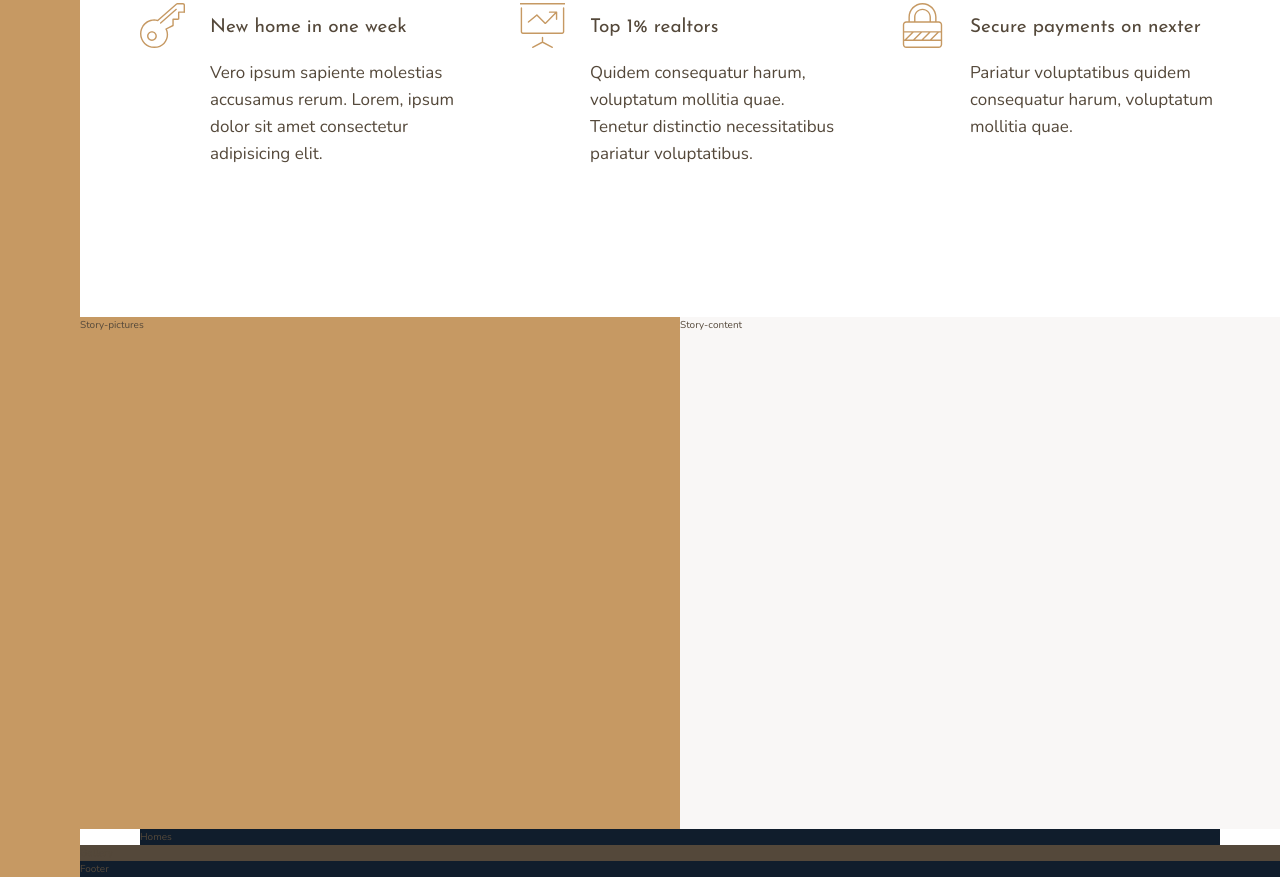
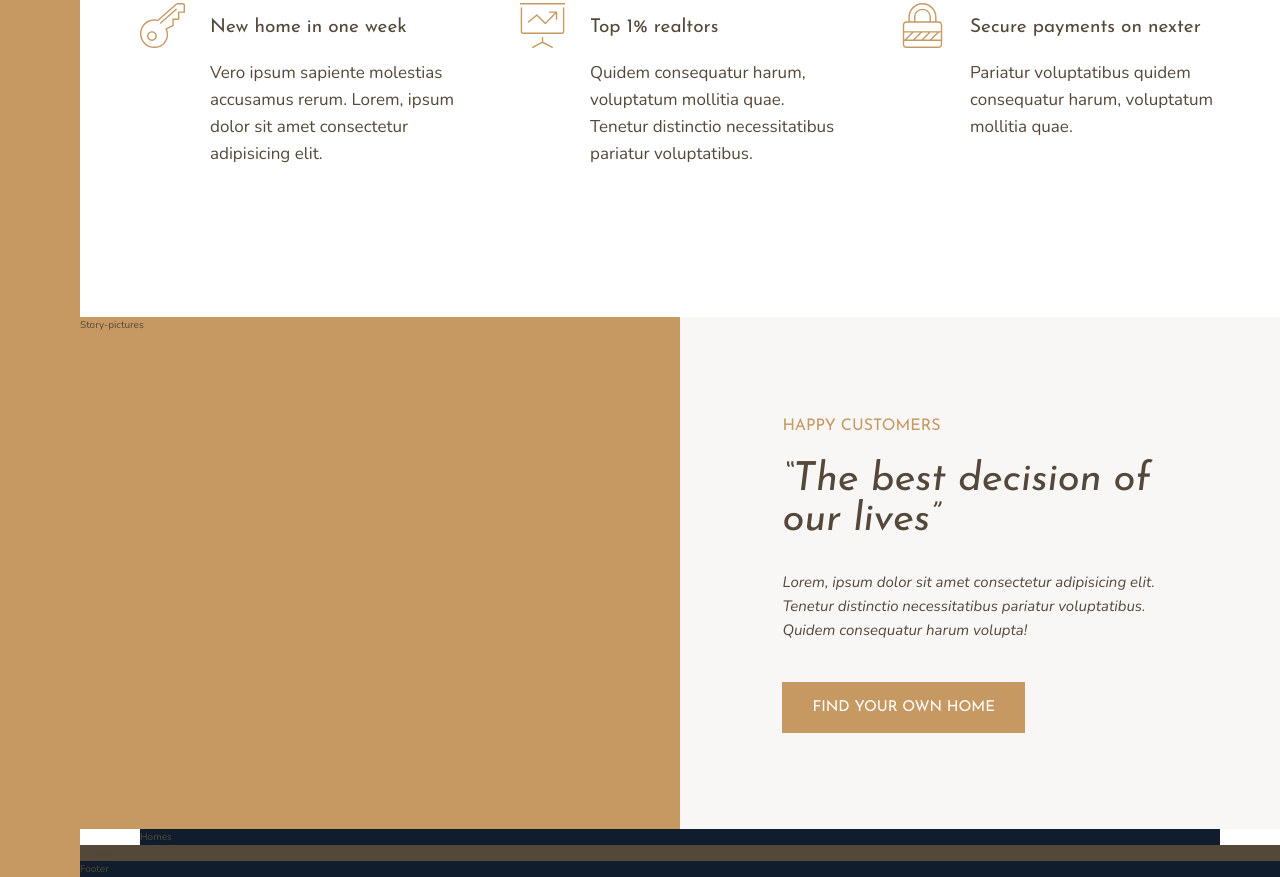
Before and after one commit to ruslantuchkov/Nexter-grid-project, a website: page index.html in a window 1280 px wide. Shown: the part 991-1868 px from the top of the page. Drawn offline with nearby package versions, Linux system fonts and the light colour scheme.

Commit message:
story-content section

```diff
--- a/index.html
+++ b/index.html
@@ -62,7 +62,13 @@
         </div>
     </section>
     <div class="story__pictures">Story-pictures</div>
-    <div class="story__content">Story-content</div>
+    <div class="story__content">
+        <h3 class="heading-3 mb-sm">Happy Customers</h3>
+        <h2 class="heading-2 heading-2--dark mb-md">&ldquo;The best decision of our lives&rdquo;</h2>
+        <p class="story__text">Lorem, ipsum dolor sit amet consectetur adipisicing elit. Tenetur distinctio necessitatibus pariatur voluptatibus.
+            Quidem consequatur harum volupta! </p>
+        <button class="btn">Find your own home</button>
+    </div>
     <section class="homes">Homes</section>
     <section class="gallery">Gallery</section>
     <footer class="footer">Footer</footer>
--- a/sass/_story.scss
+++ b/sass/_story.scss
@@ -7,5 +7,17 @@
   &__content {
     background-color: $color-grey-light-1;
     grid-column: col-start 5 / full-end;
+    padding: 6rem 8vw;
+
+    display: flex;
+    flex-direction: column;
+    justify-content: center;
+    align-items: flex-start;
+  }
+
+  &__text {
+    font-size: 1.5rem;
+    font-style: italic;
+    margin-bottom: 4rem;
   }
 }
--- a/sass/_typography.scss
+++ b/sass/_typography.scss
@@ -9,10 +9,24 @@
 
 .heading-2 {
   @extend %heading;
+  font-size: 4rem;
+  font-style: italic;
+  line-height: 1;
+
+  &--light {
+    color: $color-grey-light-1;
+  }
+
+  &--dark {
+    color: $color-grey-dark-1;
+  }
 }
 
 .heading-3 {
   @extend %heading;
+  font-size: 1.6rem;
+  color: $color-primary;
+  text-transform: uppercase;
 }
 
 .heading-4 {
@@ -27,3 +41,37 @@
     color: $color-grey-dark-1;
   }
 }
+
+.btn {
+  background-color: $color-primary;
+  color: #fff;
+  border: none;
+  border-radius: 0;
+  font-family: $font-display;
+  font-size: 1.5rem;
+  text-transform: uppercase;
+  padding: 1.8rem 3rem;
+  cursor: pointer;
+
+  &:hover {
+    background-color: $color-primary-dark;
+    transition: all 0.2s;
+  }
+}
+
+//utilities classes для переиспользуемых элементов, чтобы не засорять их стили меняющимимся для  разных ситуаций значениями
+.mb-sm {
+  margin-bottom: 2rem;
+}
+
+.mb-md {
+  margin-bottom: 3rem;
+}
+
+.mb-lg {
+  margin-bottom: 4rem;
+}
+
+.mb-hg {
+  margin-bottom: 8rem;
+}
```
Also changed, not shown: css/style.css.
